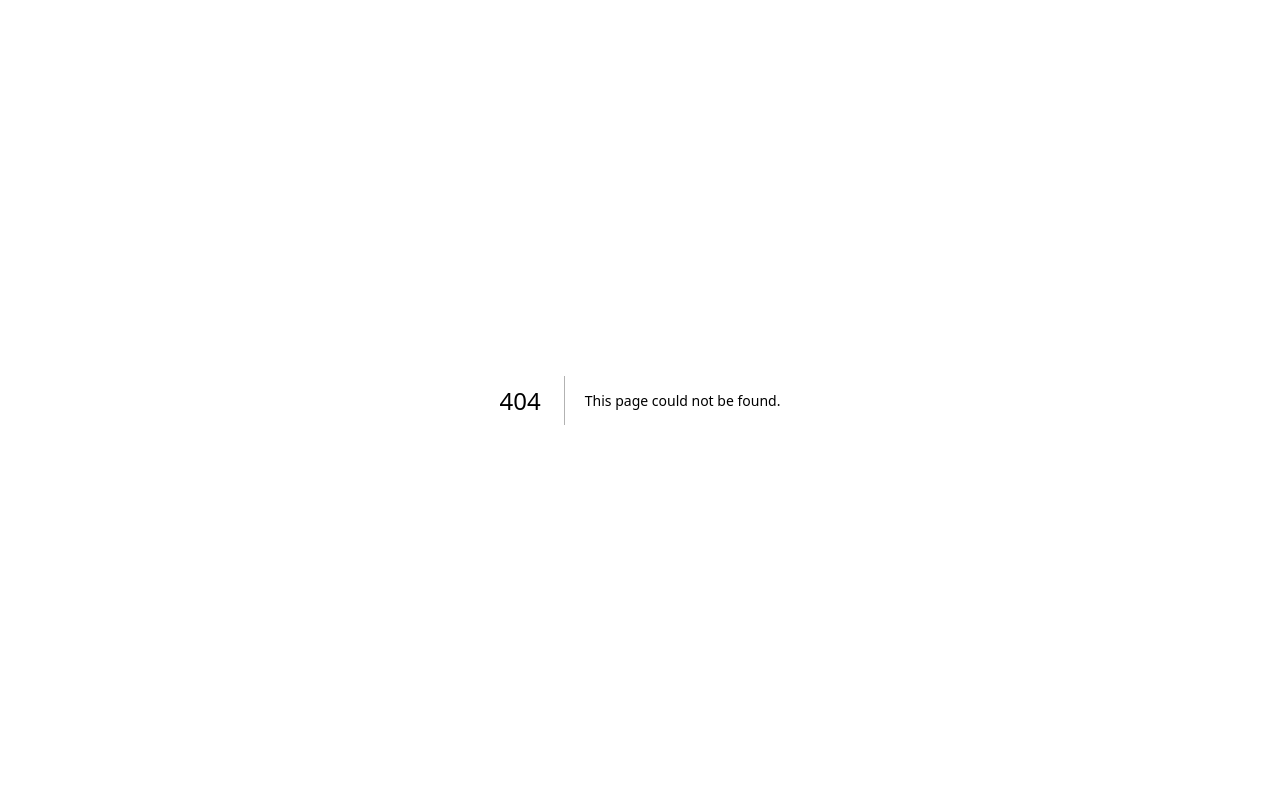
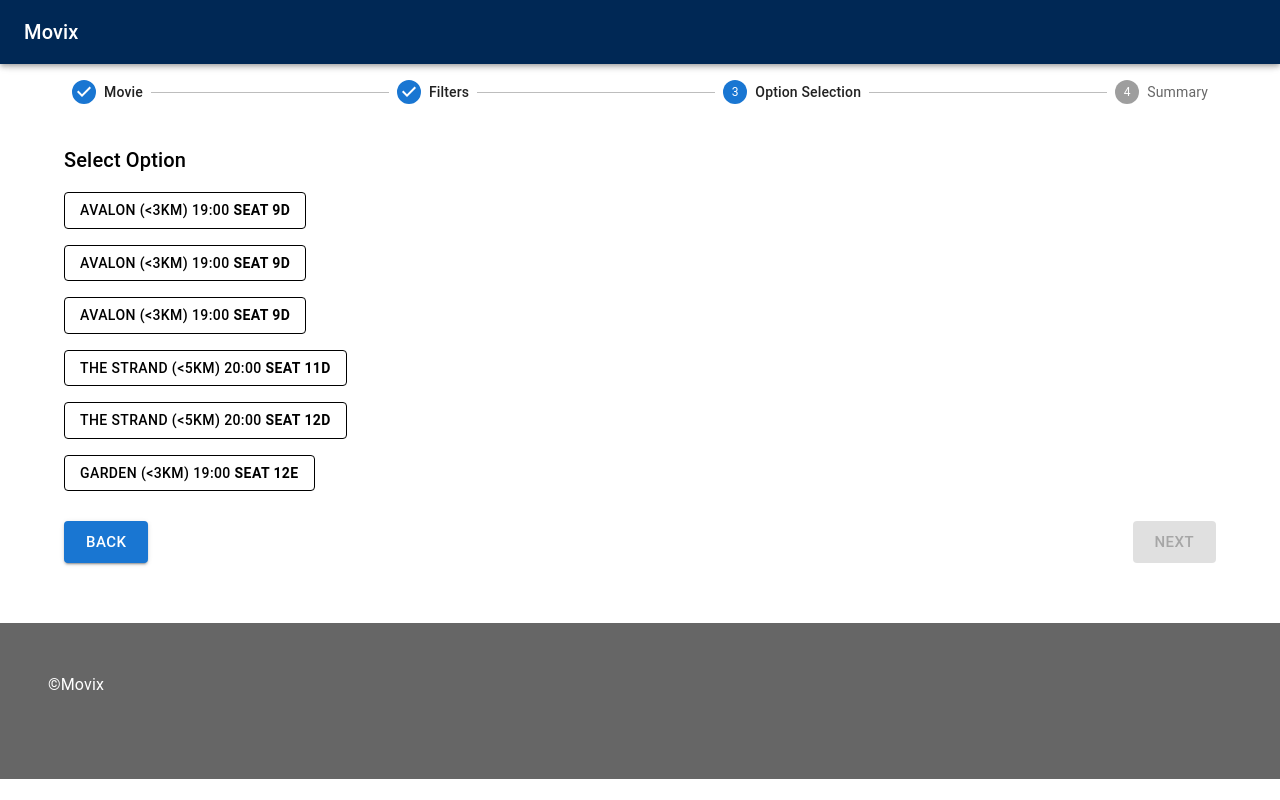
Before and after one commit to Keykor/bigi-test-movie-pages, a Next.js app: page /filtered_options in a window 1280 px wide. Before the commit this address had no page. Built offline with nearby package versions, Linux system fonts and the light colour scheme.

Commit message:
Add option selection page for V2

```diff
--- /dev/null
+++ b/src/pages/filtered_options/index.js
@@ -0,0 +1,94 @@
+import React, { useState } from "react";
+import {
+  Button,
+  Grid,
+  Container,
+  Typography,
+  Box,
+} from "@mui/material";
+import { useRouter } from "next/router";
+import dynamic from "next/dynamic";
+import movies from "../../data/movies";
+import theatres from "../../data/theatres";
+import schedules from "../../data/schedules";
+import timespans from "../../data/timespans";
+import NavigationBar from "../../components/NavigationBar";
+import ProgressStepper from "../../components/ProgressStepperV2";
+import SelectionCard from "../../components/SelectionCard";
+import NavigationButtons from "../../components/NavigationButtons";
+import Head from "next/head";
+import Footer from "../../components/Footer";
+
+export default function SelectFilteredOption() {
+
+const options = [
+  {id: "1", theatre:"Avalon (<3km)", time:"19:00", seat:"Seat 9D"},
+  {id: "2", theatre:"Avalon (<3km)", time:"19:00", seat:"Seat 9D"},
+  {id: "3", theatre:"Avalon (<3km)", time:"19:00", seat:"Seat 9D"},
+  {id: "4", theatre:"The Strand (<5km)", time:"20:00", seat:"Seat 11d"},
+  {id: "5", theatre:"The Strand (<5km)", time:"20:00", seat:"Seat 12d"},
+  {id: "6", theatre:"Garden (<3km)", time:"19:00", seat:"Seat 12e"},
+
+];
+
+const router = useRouter();
+const { timespan, seatArea, date, maxDistance, movieId } = router.query;
+const selectedMovie = movies.find((movie) => movie.id === parseInt(movieId));
+const [selectedOption, setSelectedOption] = useState(null);
+
+  const handleNext = () => {
+    if (selectedTheatre) {
+      router.push(`/`);
+    }
+  };
+
+  const handleBack = () => {
+    router.push(`/options`);
+  };
+
+  return (
+    <>
+      <Head>
+        <link
+          rel="stylesheet"
+          href="https://unpkg.com/leaflet@1.9.4/dist/leaflet.css"
+          integrity="sha256-p4NxAoJBhIIN+hmNHrzRCf9tD/miZyoHS5obTRR9BMY="
+          crossOrigin=""
+        />
+        <title>Select Options - Movix</title>
+      </Head>
+      <Container style={{ marginTop: "80px" }}>
+        <NavigationBar />
+        <ProgressStepper activeStep={2} />
+        <Box style={{ display: "flex", gap: "20px", marginBottom: "20px" }}>
+          {selectedMovie && <SelectionCard title={selectedMovie.title} image={selectedMovie.image} />}
+        </Box>
+
+        {/* Selección de opción */}
+        <Typography variant="h6" style={{ marginBottom: "6px" }}>Select Option</Typography>
+        <Box style={{ display: "block", gap: "10px", marginBottom: "20px" }}>
+          {options.map((option) => (
+            <p>
+            <Button
+              style={{display: "block"}}
+              key={option.id}
+              variant={selectedOption === option.id ? "contained" : "outlined"}
+              color={selectedOption === option.id ? "primary" : "default"}
+              onClick={() => setSelectedOption(option.id)}
+            >
+              {option.theatre} {option.time} <strong>{option.seat}</strong>
+            </Button>
+            </p>
+          ))}
+        </Box>
+
+
+
+        {/* Botones de navegación */}
+        <NavigationButtons onNext={handleNext} nextDisabled={!selectedOption} onBack={handleBack} />
+      </Container>
+      <Footer />
+    </>
+  );
+
+}
--- a/src/pages/options/index.js
+++ b/src/pages/options/index.js
@@ -51,9 +51,9 @@ export default function SelectOptions() {
   });
 
   const handleNext = () => {
-    if (selectedTheatre) {
-      router.push(`/date?movieId=${movieId}&theatreId=${selectedTheatre}`);
-    }
+
+      router.push(`/filtered_options?movieId=${movieId}&timespan=${selectedTimespan}&seatArea=${selectedSeatArea.row+"|"+selectedSeatArea.col}&date=${selectedDate}&maxDistance=${maxDistance}`);
+
   };
 
   const handleBack = () => {
```
